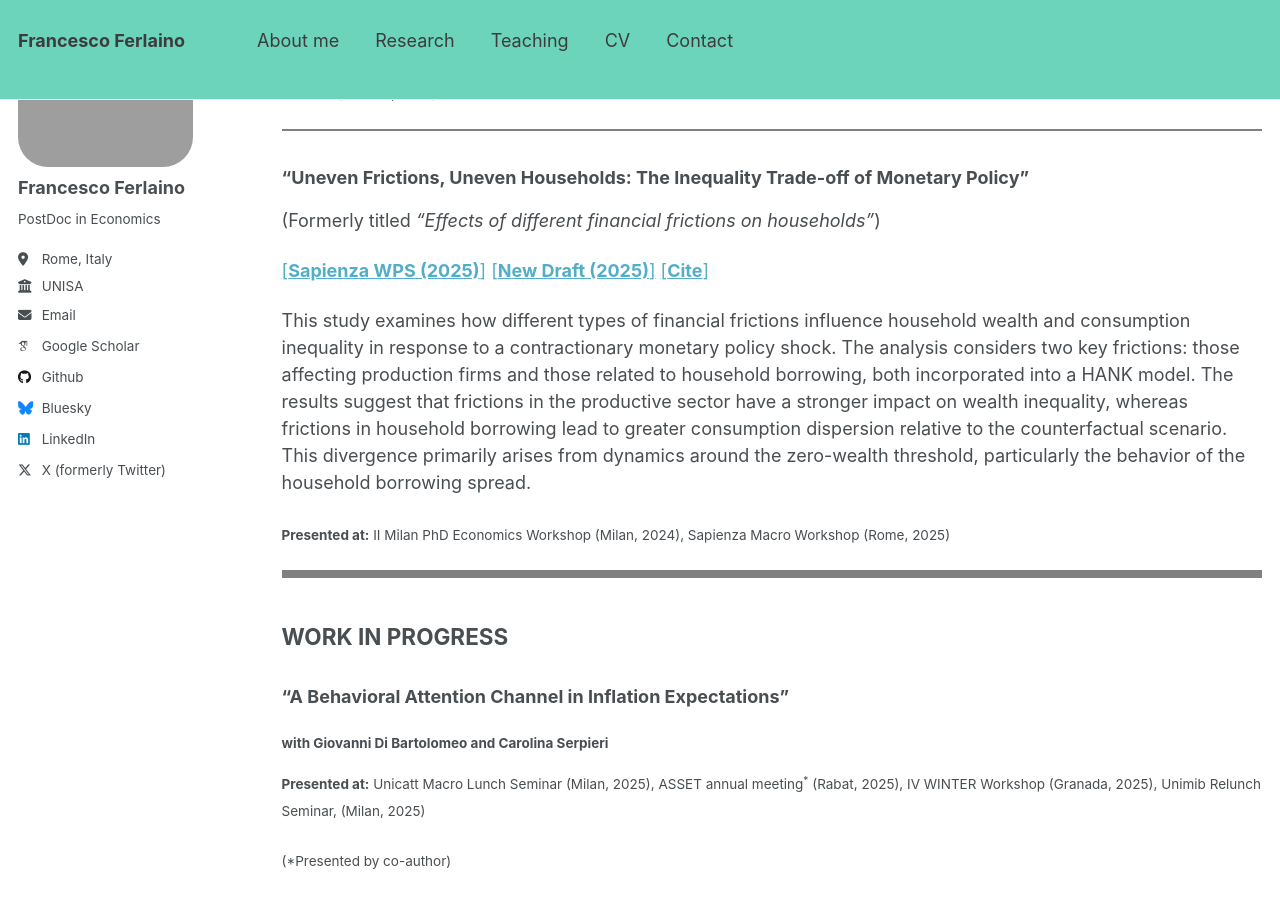
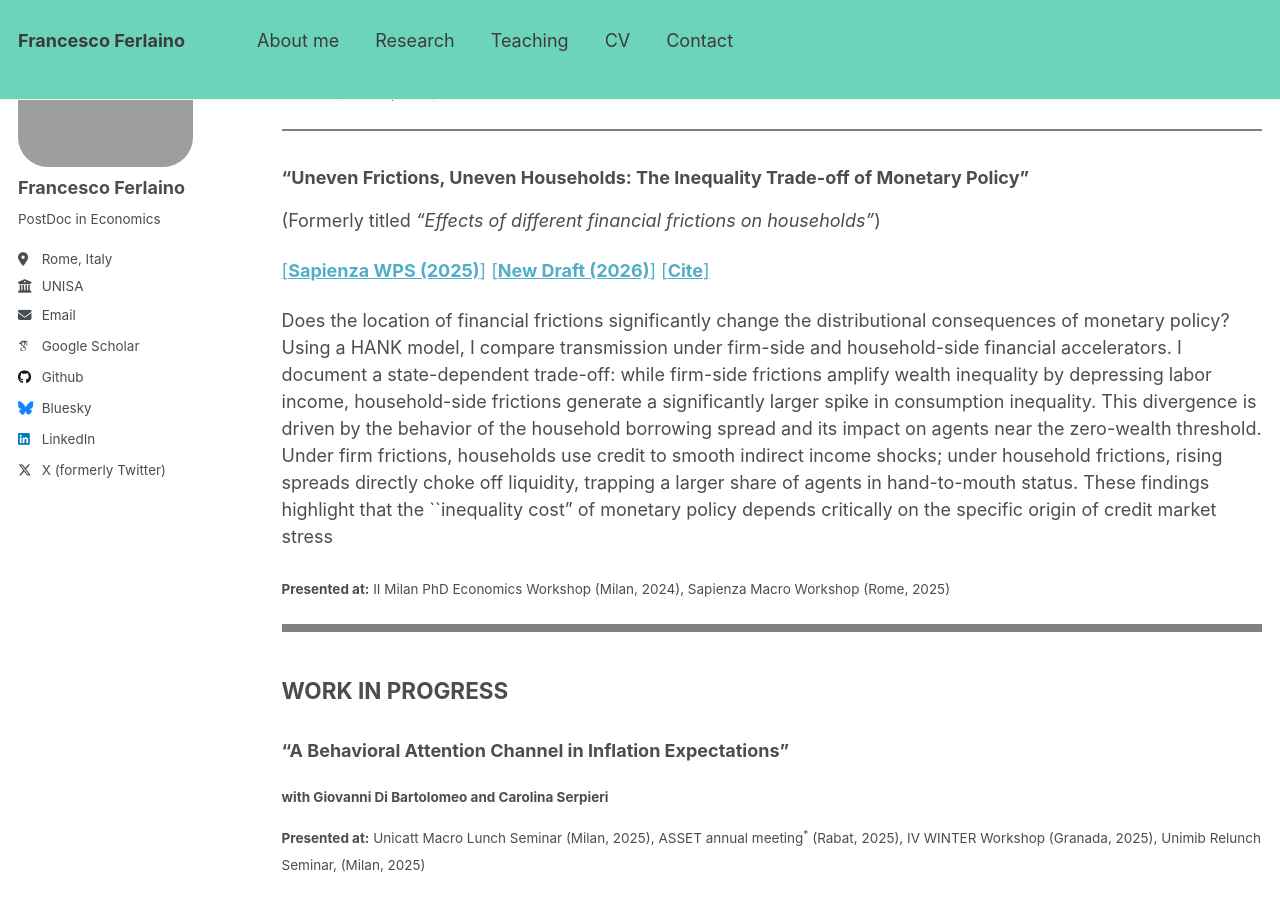
Before and after one commit to fraferla/fraferla.github.io, a Jekyll site: the page built from _pages/research.md, in a window 1280 px wide and 900 px high, scrolled down 550 px. Built offline with Jekyll 4.4.1, drawn with Linux system fonts in a browser that asks for light colours; some web fonts are replaced.

Commit message:
update paper 2

```diff
--- a/_pages/research.md
+++ b/_pages/research.md
@@ -29,10 +29,10 @@ This study investigates the redistribution effects of a contractionary conventio
 (Formerly titled *"Effects of different financial frictions on households"*)
 
 [[**Sapienza WPS (2025)**]](https://ideas.repec.org/p/sap/wpaper/wp263.html)
-[[**New Draft (2025)**]](http://fraferla.github.io/files/Ferlaino_2025_Uneven Frictions_Uneven_Households.pdf)
+[[**New Draft (2026)**]](http://fraferla.github.io/files/Ferlaino_2026_Uneven_Frictions_Uneven_Households.pdf)
 [[**Cite**]](http://fraferla.github.io/files/cite/Ferlaino_2025b.txt)
 
-This study examines how different types of financial frictions influence household wealth and consumption inequality in response to a contractionary monetary policy shock. The analysis considers two key frictions: those affecting production firms and those related to household borrowing, both incorporated into a HANK model. The results suggest that frictions in the productive sector have a stronger impact on wealth inequality, whereas frictions in household borrowing lead to greater consumption dispersion relative to the counterfactual scenario. This divergence primarily arises from dynamics around the zero-wealth threshold, particularly the behavior of the household borrowing spread.
+Does the location of financial frictions significantly change the distributional consequences of monetary policy? Using a HANK model, I compare transmission under firm-side and household-side financial accelerators. I document a state-dependent trade-off: while firm-side frictions amplify wealth inequality by depressing labor income, household-side frictions generate a significantly larger spike in consumption inequality. This divergence is driven by the behavior of the household borrowing spread and its impact on agents near the zero-wealth threshold. Under firm frictions, households use credit to smooth indirect income shocks; under household frictions, rising spreads directly choke off liquidity, trapping a larger share of agents in hand-to-mouth status. These findings highlight that the ``inequality cost" of monetary policy depends critically on the specific origin of credit market stress
 
 <small>**Presented at:** II Milan PhD Economics Workshop (Milan, 2024), Sapienza Macro Workshop (Rome, 2025)<small>
 
```
Also changed, not shown: 3 other files.
